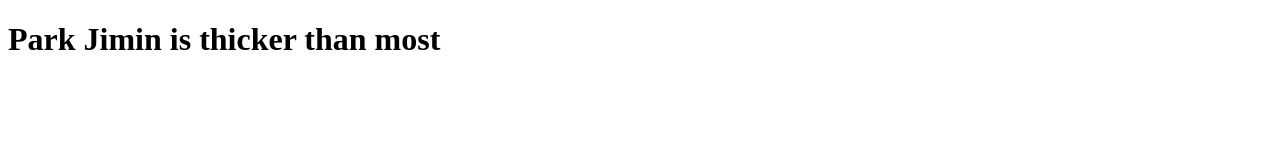
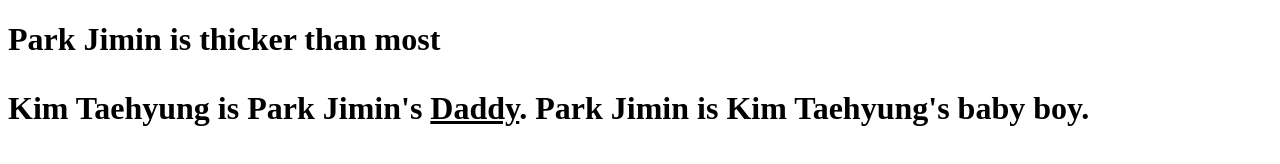
Before and after one commit to yarisdiab/parkjimin, a plain HTML site: page index.html in a window 1280 px wide. Drawn offline with Linux system fonts and the light colour scheme.

Commit message:
Update index.html

```diff
--- a/index.html
+++ b/index.html
@@ -2,5 +2,6 @@
 <html>
  <body>
     <h1>Park Jimin is thicker than most<h1/>
+     <p>Kim Taehyung is Park Jimin's <u>Daddy</u>. Park Jimin is Kim Taehyung's <b>baby boy</b>.</p>
  </body>
 </html>
```
